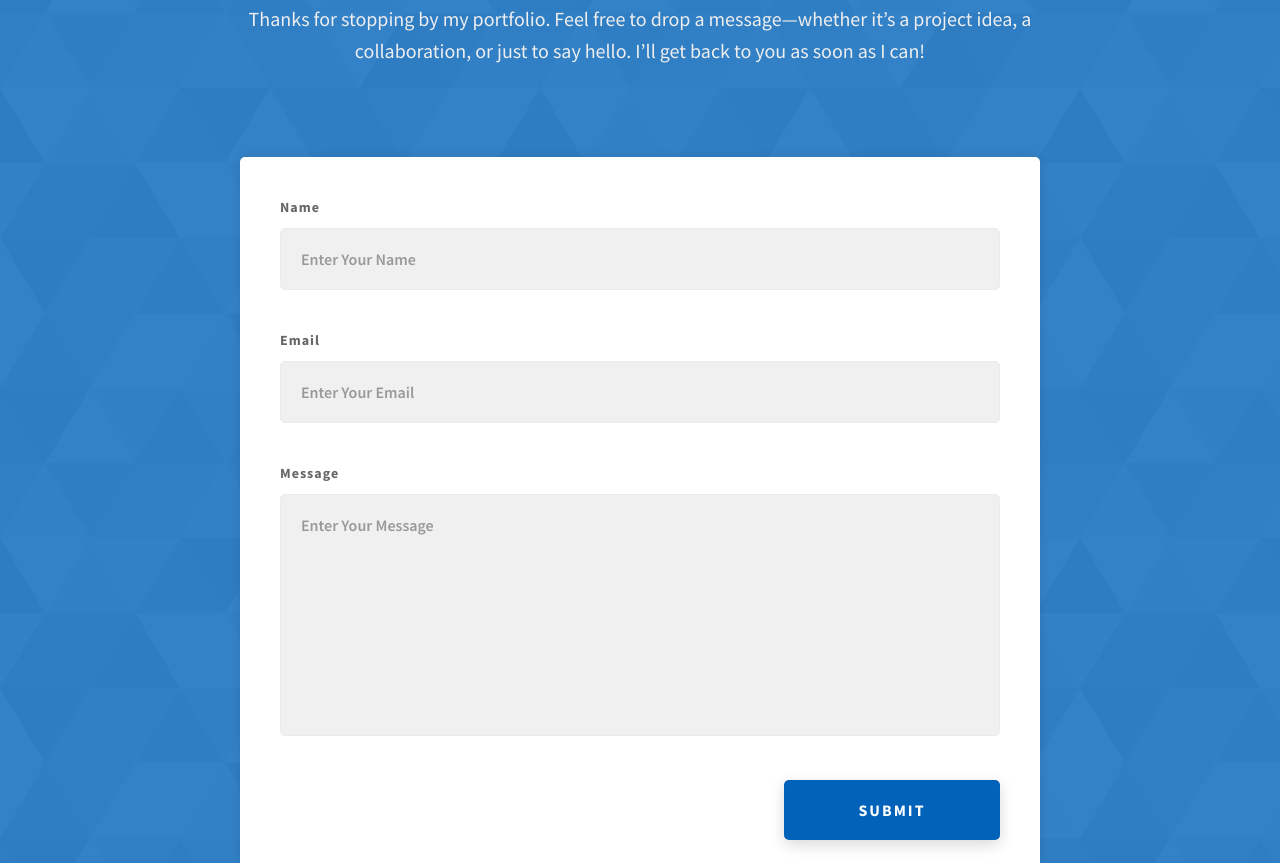
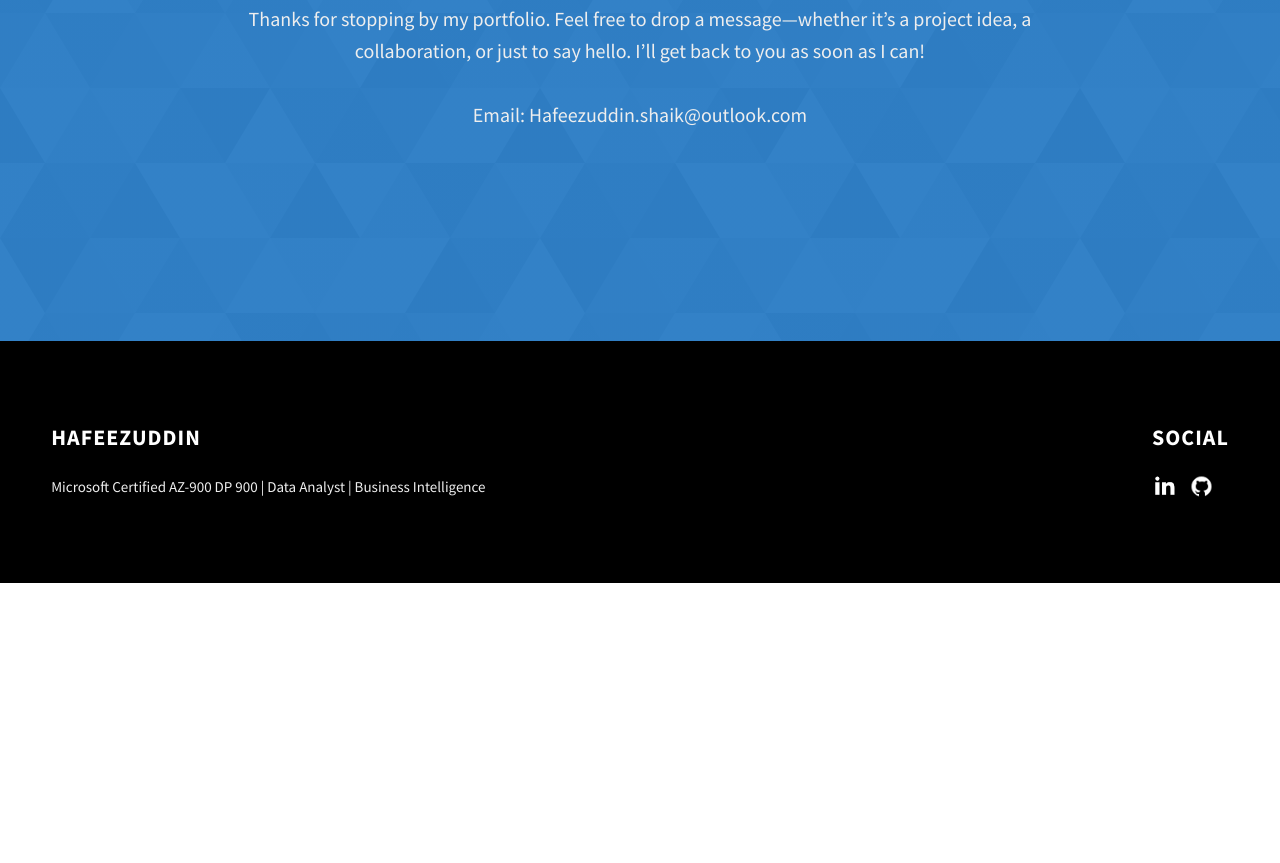
Before and after one commit to hafeezuddin/hafeezuddin.github.io, a website: page index.html in a window 1280 px wide. Shown: the part 1777-2640 px from the top of the page. After the commit the page ends 2360 px from the top, so only its background shows below. Drawn offline with Linux system fonts and the light colour scheme.

Commit message:
update to main page

```diff
--- a/index.html
+++ b/index.html
@@ -163,89 +163,6 @@
         </div>
       </div>
     </section>
-    <!-- <section id="projects" class="projects sec-pad">
-      <div class="main-container">
-        <h2 class="heading heading-sec heading-sec__mb-bg">
-          <span class="heading-sec__main">Projects</span>
-          <span class="heading-sec__sub">
-            (Built on open datasets - Do not contain propreitary Data)
-          </span>
-        </h2>
-
-        <div class="projects__content">
-          <div class="projects__row">
-            <div class="projects__row-img-cont">
-              <img
-                src="./assets/jpeg/project-mockup-example.jpeg"
-                alt="Software Screenshot"
-                class="projects__row-img"
-                loading="lazy"
-              />
-            </div>
-            <div class="projects__row-content">
-              <h3 class="projects__row-content-title">SQL</h3>
-              <p class="projects__row-content-desc">
-                SQL Projects Page
-              </p>
-              <a
-                href="./project-1.html"
-                class="btn btn--med btn--theme dynamicBgClr"
-                target="_blank"
-                >View</a
-              >
-            </div>
-          </div>
-          <div class="projects__row">
-            <div class="projects__row-img-cont">
-              <img
-                src="./assets/jpeg/project-mockup-example.jpeg"
-                alt="Software Screenshot"
-                class="projects__row-img"
-                loading="lazy"
-              />
-            </div>
-            <div class="projects__row-content">
-              <h3 class="projects__row-content-title">Tableau</h3>
-              <p class="projects__row-content-desc">
-                Lorem ipsum dolor sit amet consectetur adipisicing elit. Hic
-                facilis tempora, explicabo quae quod deserunt eius sapiente
-                praesentium.
-              </p>
-              <a
-                href="./project-2.html"
-                class="btn btn--med btn--theme dynamicBgClr"
-                target="_blank"
-                >View</a
-              >
-            </div>
-          </div>
-          <div class="projects__row">
-            <div class="projects__row-img-cont">
-              <img
-                src="./assets/jpeg/project-mockup-example.jpeg"
-                alt="Software Screenshot"
-                class="projects__row-img"
-                loading="lazy"
-              />
-            </div>
-            <div class="projects__row-content">
-              <h3 class="projects__row-content-title">Power BI</h3>
-              <p class="projects__row-content-desc">
-                Lorem ipsum dolor sit amet consectetur adipisicing elit. Hic
-                facilis tempora, explicabo quae quod deserunt eius sapiente
-                praesentium.
-              </p>
-              <a
-                href="./project-3.html"
-                class="btn btn--med btn--theme dynamicBgClr"
-                target="_blank"
-                >View</a
-              >
-            </div>
-          </div>
-        </div>
-      </div>
-    </section> -->
     <section id="contact" class="contact sec-pad dynamicBg">
       <div class="main-container">
         <h2 class="heading heading-sec heading-sec__mb-med">
@@ -254,49 +171,12 @@
             Thanks for stopping by my portfolio.
             Feel free to drop a message—whether it’s a project idea, a collaboration, or just to say hello.
             I’ll get back to you as soon as I can!
+            <br>
+            <br>
+            Email: Hafeezuddin.shaik@outlook.com
           </span>
         </h2>
-        <div class="contact__form-container">
-          <form action="#" class="contact__form">
-            <div class="contact__form-field">
-              <label class="contact__form-label" for="name">Name</label>
-              <input
-                required
-                placeholder="Enter Your Name"
-                type="text"
-                class="contact__form-input"
-                name="name"
-                id="name"
-              />
-            </div>
-            <div class="contact__form-field">
-              <label class="contact__form-label" for="email">Email</label>
-              <input
-                required
-                placeholder="Enter Your Email"
-                type="text"
-                class="contact__form-input"
-                name="email"
-                id="email"
-              />
-            </div>
-            <div class="contact__form-field">
-              <label class="contact__form-label" for="message">Message</label>
-              <textarea
-                required
-                cols="30"
-                rows="10"
-                class="contact__form-input"
-                placeholder="Enter Your Message"
-                name="message"
-                id="message"
-              ></textarea>
-            </div>
-            <button type="submit" class="btn btn--theme contact__btn">
-              Submit
-            </button>
-          </form>
-        </div>
+
       </div>
     </section>
     <footer class="main-footer">
```
